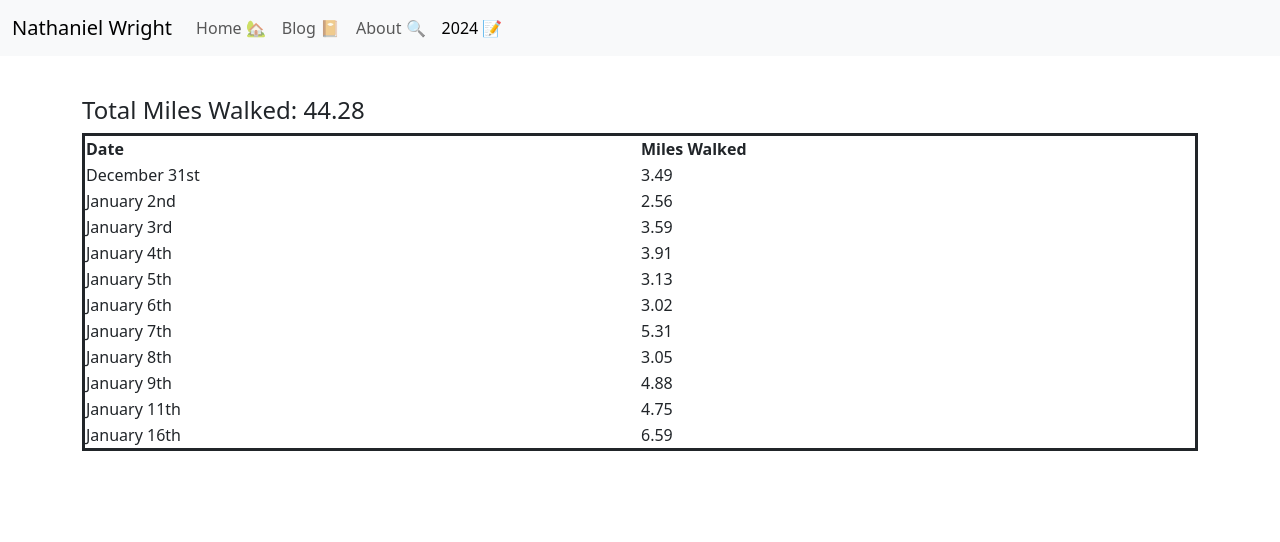
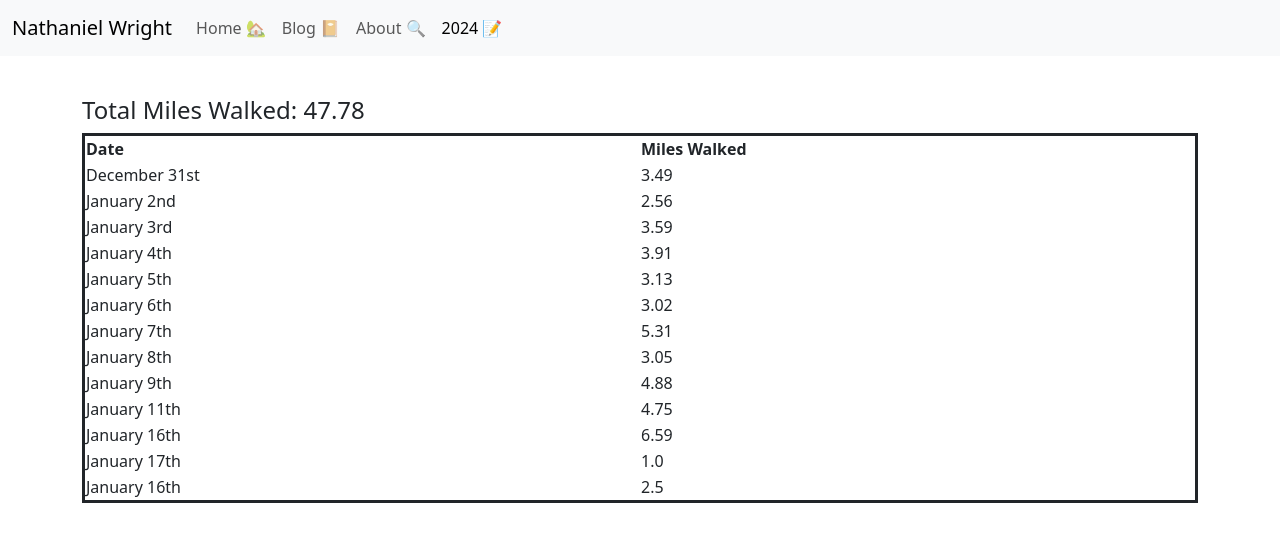
Before and after one commit to N8-Wright/nathanieljwright.github.io, a Jekyll site: the page built from 2024.html, in a window 1280 px wide. Shown: the top 542 px of the page. Built offline with Jekyll 4.4.1, drawn with Linux system fonts in a browser that asks for light colours.

Commit message:
Added yesterday's and todays walks

```diff
--- a/2024.html
+++ b/2024.html
@@ -51,6 +51,14 @@
       <td><time datetime="2024-01-16">January 16th</time></td>
       <td>6.59</td>
     </tr>
+    <tr>
+      <td><time datetime="2024-01-17">January 17th</time></td>
+      <td>1.0</td>
+    </tr>
+    <tr>
+      <td><time datetime="2024-01-16">January 16th</time></td>
+      <td>2.5</td>
+    </tr>
 </table>
 
 <script>
```
